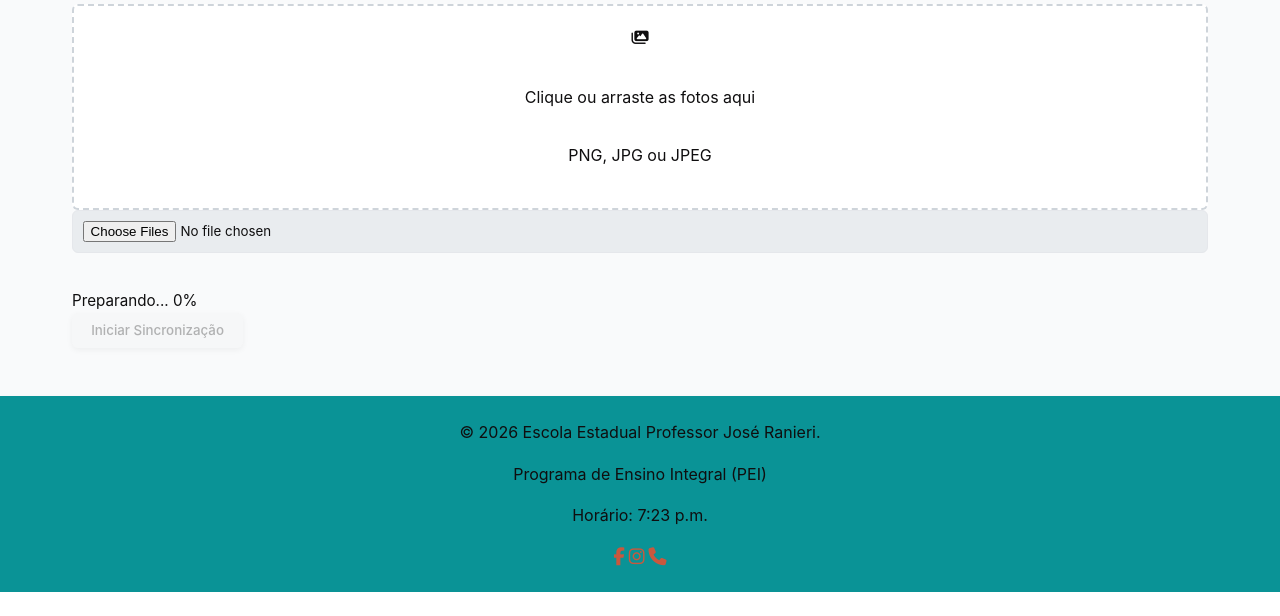
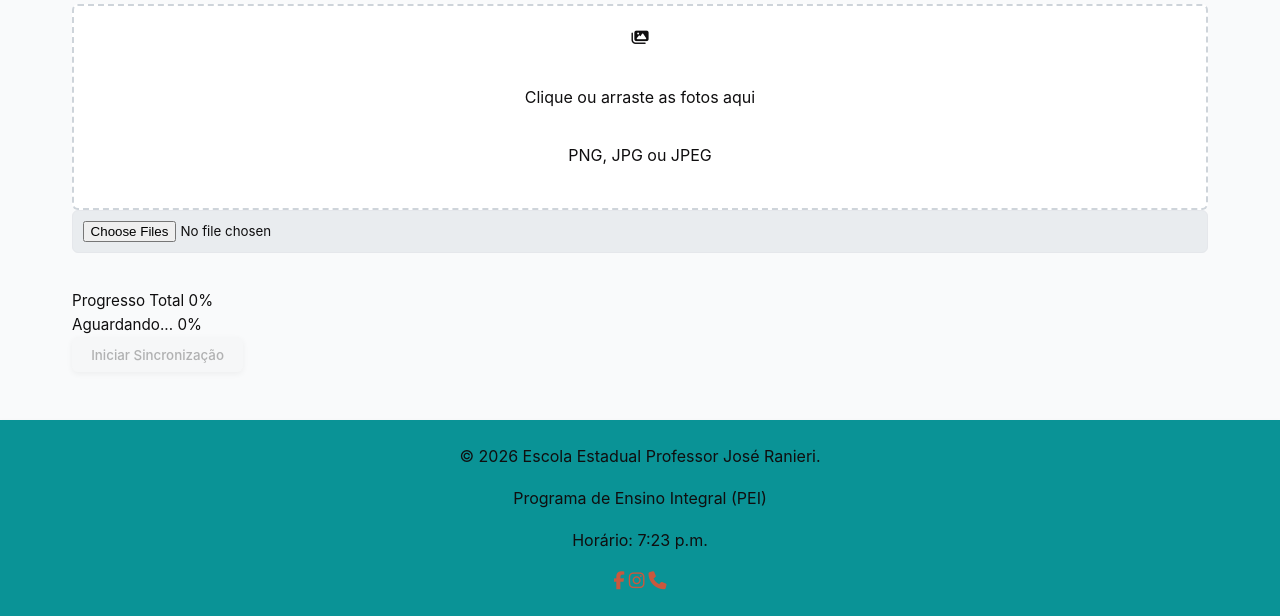
Before and after one commit to Guisbeghendev/ranieri2026, a Django app: page /repositorio-admin/upload/ in a window 1280 px wide. Shown: the part 493-1109 px from the top of the page. Before the commit the page ends 1085 px from the top, so only its background shows below. Run offline with Django 5.2, Linux system fonts and the light colour scheme; the visitor is signed in with stand-in values (Sample User, id 1); parts of the project's set-up code (start-up, migrations or seed data) failed here and were passed over.

Commit message:
app ajustes geerais VIII

```diff
--- a/repositorio/templates/repositorio/upload_imagem.html
+++ b/repositorio/templates/repositorio/upload_imagem.html
@@ -37,14 +37,26 @@
                     </div>
                 </div>
 
-                {# Container de Progresso (Invisível até o início do upload) #}
-                <div id="progress-container" class="hidden space-y-2">
-                    <div class="flex justify-between text-[10px] uppercase font-bold">
-                        <span id="progress-label" class="text-silver">Preparando...</span>
-                        <span id="progress-percent" class="text-primary-purple">0%</span>
+                {# Container de Progresso Duplo #}
+                <div id="progress-container" class="hidden space-y-4 mt-6 bg-black/20 p-4 rounded border border-silver/5">
+                    <div class="space-y-1">
+                        <div class="flex justify-between text-[10px] uppercase font-bold">
+                            <span class="text-silver">Progresso Total</span>
+                            <span id="total-percent" class="text-primary-purple">0%</span>
+                        </div>
+                        <div class="w-full bg-black h-1 rounded-full overflow-hidden">
+                            <div id="total-bar" class="bg-primary-purple h-full transition-all duration-300" style="width: 0%"></div>
+                        </div>
                     </div>
-                    <div class="w-full bg-black h-1 rounded-full overflow-hidden">
-                        <div id="progress-bar" class="bg-primary-purple h-full transition-all duration-300" style="width: 0%"></div>
+
+                    <div class="space-y-1">
+                        <div class="flex justify-between text-[10px] uppercase font-bold">
+                            <span id="current-file-name" class="text-silver truncate max-w-[200px]">Aguardando...</span>
+                            <span id="current-percent" class="text-white">0%</span>
+                        </div>
+                        <div class="w-full bg-black/50 h-1 rounded-full overflow-hidden">
+                            <div id="current-bar" class="bg-white h-full transition-all duration-100" style="width: 0%"></div>
+                        </div>
                     </div>
                 </div>
 
@@ -64,10 +76,18 @@
 (function() {
     'use strict';
 
-    const fileInput = document.getElementById('id_arquivos');
+    const fileInput = document.querySelector('input[type="file"]');
     const uploadArea = document.getElementById('file-upload-area');
     const fileCountText = document.getElementById('file-count-text');
     const submitButton = document.getElementById('submit-button');
+
+    // Elementos de Progresso
+    const progressContainer = document.getElementById('progress-container');
+    const totalBar = document.getElementById('total-bar');
+    const totalPercent = document.getElementById('total-percent');
+    const currentBar = document.getElementById('current-bar');
+    const currentPercent = document.getElementById('current-percent');
+    const currentFileName = document.getElementById('current-file-name');
 
     const SIGN_URL = "{% url 'repositorio:assinar_upload' %}";
     const CONFIRM_URL = "{% url 'repositorio:confirmar_upload' %}";
@@ -109,18 +129,51 @@
 
         submitButton.disabled = true;
         uploadArea.style.pointerEvents = 'none';
+        progressContainer.classList.remove('hidden');
 
         for (let i = 0; i < total; i++) {
+            // Atualiza barra geral antes de começar o arquivo
+            const overallProgress = (i / total) * 100;
+            totalBar.style.width = `${overallProgress}%`;
+            totalPercent.textContent = `${Math.round(overallProgress)}%`;
+
             await processFile(files[i], i + 1, total);
         }
 
-        window.location.href = REDIRECT_URL;
+        totalBar.style.width = '100%';
+        totalPercent.textContent = '100%';
+
+        // Pequeno delay para o usuário ver o 100% antes de redirecionar
+        setTimeout(() => {
+            window.location.href = REDIRECT_URL;
+        }, 500);
     });
+
+    function uploadToS3(url, formData, onProgress) {
+        return new Promise((resolve, reject) => {
+            const xhr = new XMLHttpRequest();
+            xhr.open('POST', url);
+
+            xhr.upload.onprogress = (e) => {
+                if (e.lengthComputable) {
+                    const percent = (e.loaded / e.total) * 100;
+                    onProgress(percent);
+                }
+            };
+
+            xhr.onload = () => (xhr.status >= 200 && xhr.status < 300) ? resolve() : reject(xhr.statusText);
+            xhr.onerror = () => reject("Erro de conexão");
+            xhr.send(formData);
+        });
+    }
 
     async function processFile(file, index, total) {
         try {
-            updateStatus(`[${index}/${total}] Assinando: ${file.name}`);
+            currentFileName.textContent = `Enviando: ${file.name}`;
+            currentBar.style.width = '0%';
+            currentPercent.textContent = '0%';
 
+            // 1. Solicita Assinatura S3
             const signRes = await fetch(SIGN_URL, {
                 method: 'POST',
                 headers: {'Content-Type': 'application/x-www-form-urlencoded', 'X-CSRFToken': csrftoken},
@@ -128,21 +181,19 @@
             });
             const signData = await signRes.json();
 
-            updateStatus(`[${index}/${total}] Enviando S3: ${file.name}`);
+            // 2. Upload para S3 com monitoramento de progresso
             const formData = new FormData();
             Object.entries(signData.campos_assinados).forEach(([key, value]) => {
                 formData.append(key, value);
             });
             formData.append('file', file);
 
-            const s3Res = await fetch(signData.url_assinada, {
-                method: 'POST',
-                body: formData
+            await uploadToS3(signData.url_assinada, formData, (percent) => {
+                currentBar.style.width = `${percent}%`;
+                currentPercent.textContent = `${Math.round(percent)}%`;
             });
 
-            if (!s3Res.ok) throw new Error("Falha no upload S3");
-
-            updateStatus(`[${index}/${total}] Confirmando: ${file.name}`);
+            // 3. Confirmar e disparar Celery
             await fetch(CONFIRM_URL, {
                 method: 'POST',
                 headers: {'Content-Type': 'application/x-www-form-urlencoded', 'X-CSRFToken': csrftoken},
@@ -155,13 +206,9 @@
 
         } catch (error) {
             console.error(error);
-            updateStatus(`Erro em: ${file.name}`, true);
+            currentFileName.textContent = `Erro: ${file.name}`;
+            currentFileName.style.color = '#ff4444';
         }
-    }
-
-    function updateStatus(msg, isError = false) {
-        fileCountText.textContent = msg;
-        fileCountText.style.color = isError ? 'red' : 'inherit';
     }
 })();
 </script>
```
